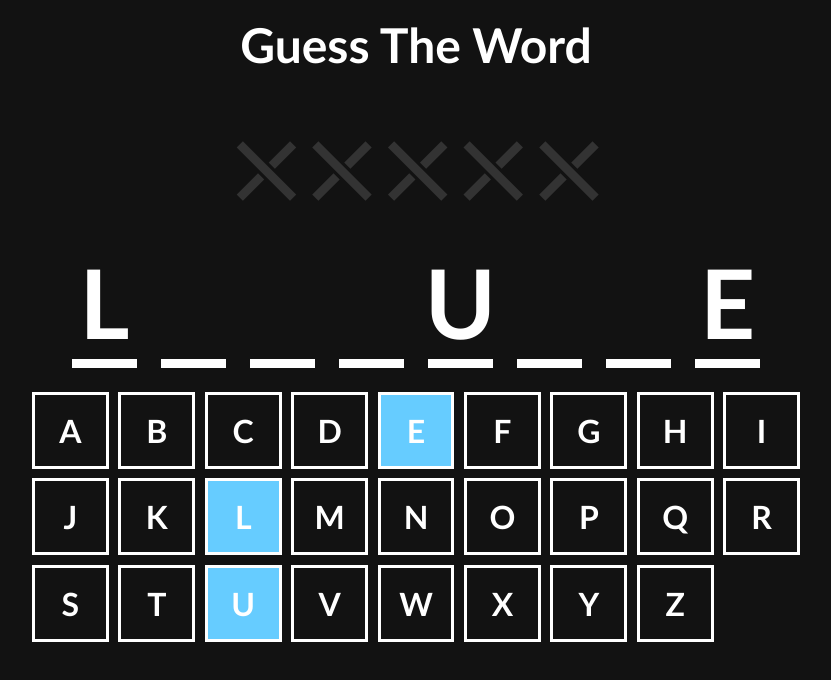
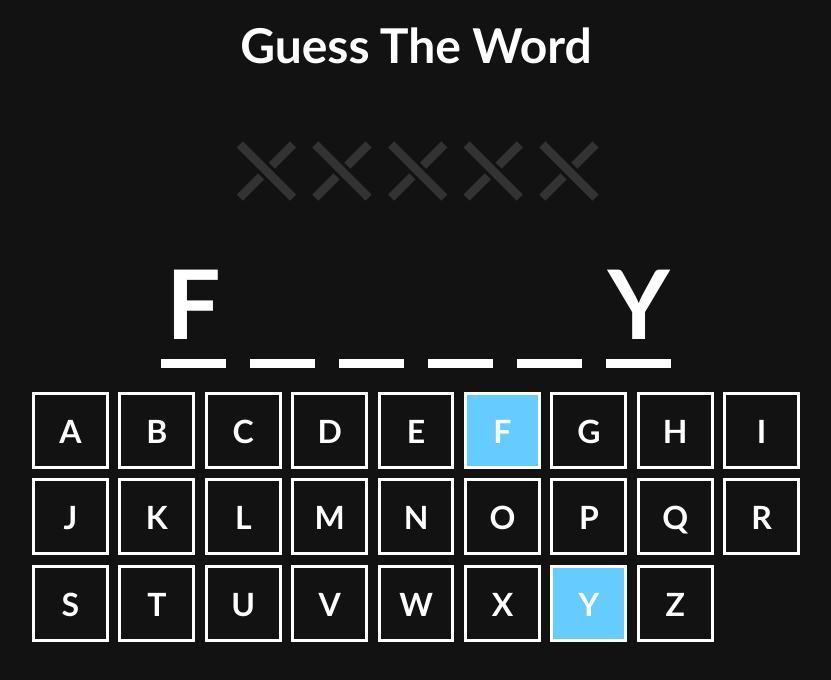
Before and after one commit to AkkiBro001/game-guess-the-word, a React (Vite) app: page / in a window 1280 px wide. Shown: the top 680 px of the page, without its empty margins (224-1055 px from the left). Built offline with nearby package versions, Linux system fonts and the light colour scheme.

Commit message:
With Not Reapeated Words

```diff
--- a/src/App.jsx
+++ b/src/App.jsx
@@ -8,7 +8,13 @@
 
 function App() {
   function getWord() {
-    return Words[Math.floor(Math.random() * Words.length)]
+    let word = Words[Math.floor(Math.random() * Words.length)]
+    const isNotReapeatletter =  word.split("").every((letter, _, arr) => arr.indexOf(letter) === arr.lastIndexOf(letter))
+    if(isNotReapeatletter){
+      return word
+    }else{
+      getWord()
+    }
   }
 
   const [wordToGuess, setWordToGuess] = useState(
```
